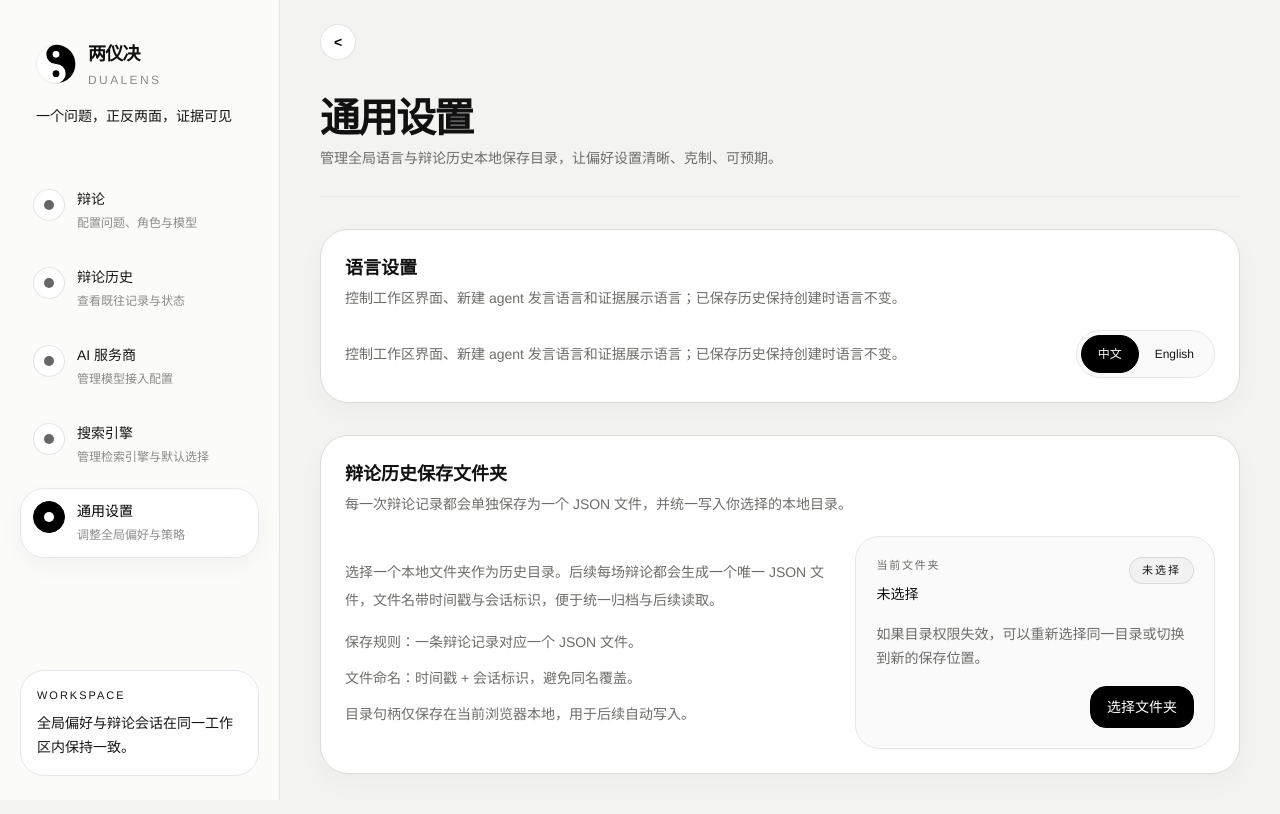
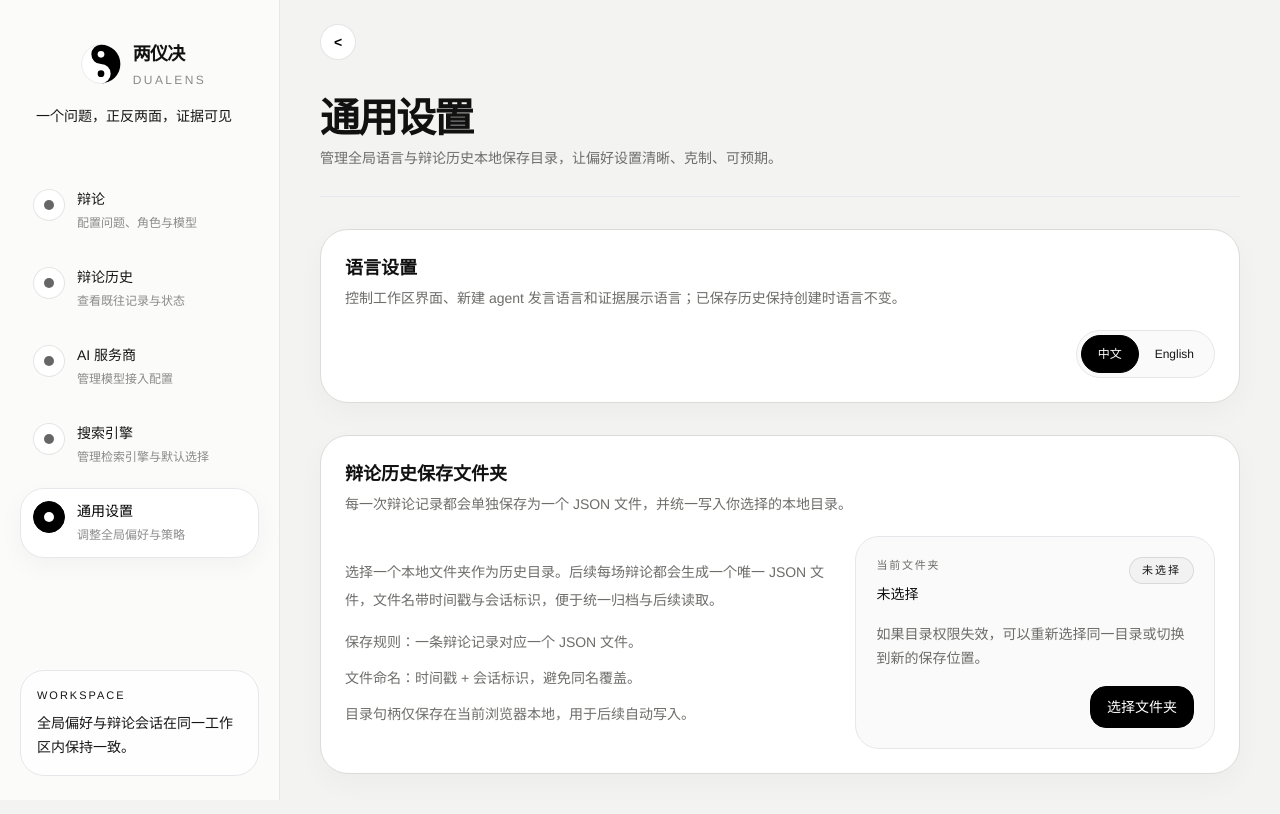
Before and after one commit to zijian-ai-projects/Projects, a Next.js app in the folder dualens/: page /settings in a window 1280 px wide. Built offline with nearby package versions, Linux system fonts and the light colour scheme.

Commit message:
feat: refine brand and settings copy

```diff
--- a/dualens/src/app/(workspace)/settings/page.tsx
+++ b/dualens/src/app/(workspace)/settings/page.tsx
@@ -90,10 +90,7 @@ export default function SettingsPage() {
         title={settingsCopy.languageTitle}
         description={settingsCopy.languageDescription}
       >
-        <div className="flex flex-col gap-4 lg:flex-row lg:items-center lg:justify-between">
-          <div className="max-w-2xl text-sm leading-7 text-app-muted">
-            {settingsCopy.languageDescription}
-          </div>
+        <div className="flex justify-start lg:justify-end">
           <div
             aria-label={settingsCopy.languageTitle}
             className="inline-flex w-fit items-center rounded-full border border-black/8 bg-black/[0.02] p-1"
--- a/dualens/src/components/layout/app-sidebar.tsx
+++ b/dualens/src/components/layout/app-sidebar.tsx
@@ -60,7 +60,7 @@ export function AppSidebar({ collapsed = false }: { collapsed?: boolean }) {
           collapsed ? "flex justify-center px-0" : "px-4"
         ].join(" ")}
       >
-        <div className={["flex items-center gap-3", collapsed ? "justify-center" : ""].join(" ")}>
+        <div className={["flex items-center gap-3", collapsed ? "justify-center" : "justify-center pl-2"].join(" ")}>
           <TaijiMark />
           {collapsed ? null : (
             <div className="min-w-0">
--- a/dualens/src/lib/workspace-copy.ts
+++ b/dualens/src/lib/workspace-copy.ts
@@ -3,7 +3,7 @@ import type { UiLanguage } from "@/lib/types";
 export const WORKSPACE_COPY = {
   en: {
     navAriaLabel: "Main navigation",
-    brandTagline: "One question, two sides, visible evidence.",
+    brandTagline: "One question, two lenses, visible evidence",
     workspaceLabel: "Workspace",
     workspaceDescription:
       "Global preferences and debate sessions stay aligned across the workspace.",
```
Also changed, not shown: 2 other files (tests, documents, lock files or other folders).
